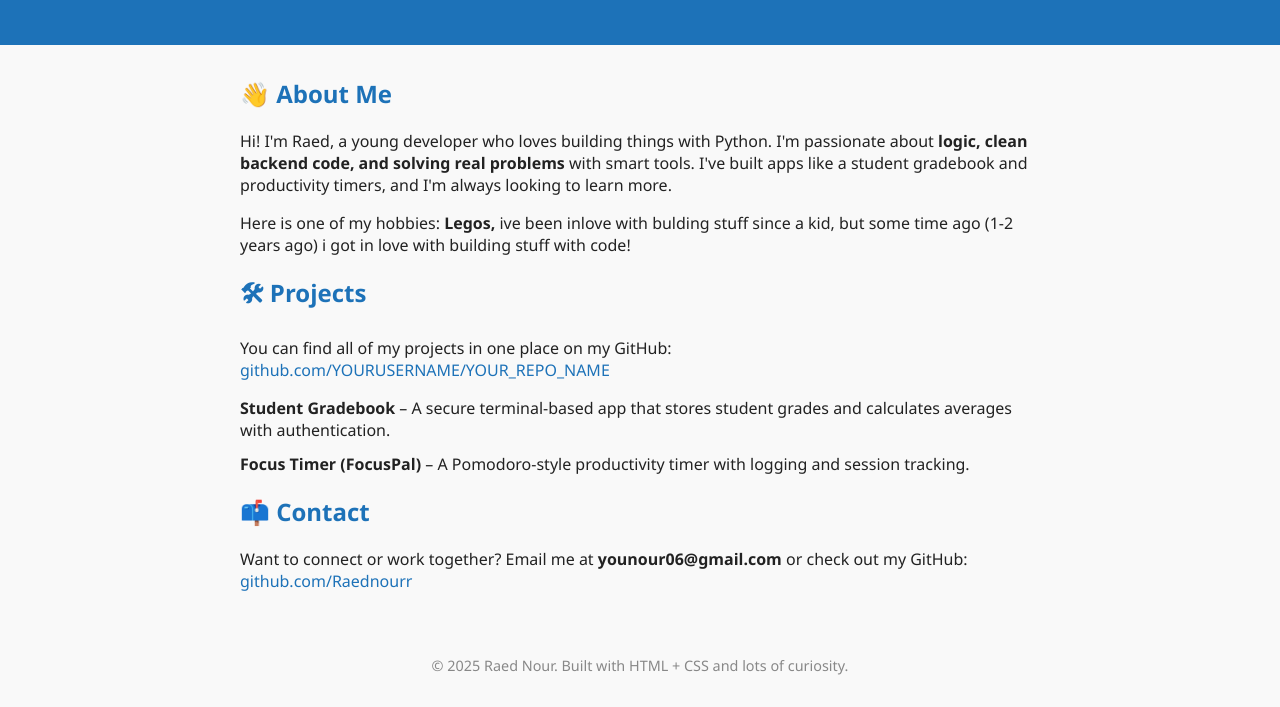
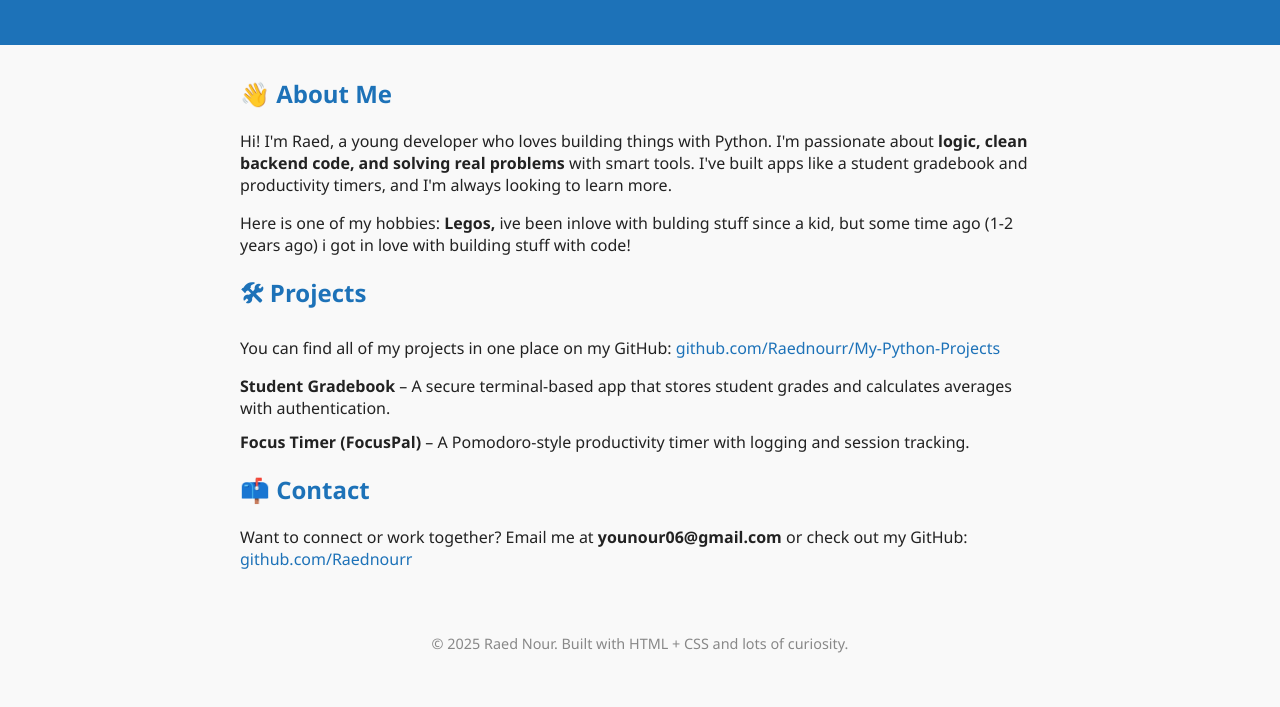
Before and after one commit to Raednourr/raednourr.github.io, a plain HTML site: page index.html in a window 1280 px wide. Shown: the part 143-850 px from the top of the page. After the commit the page ends 828 px from the top, so only its background shows below. Drawn offline with Linux system fonts and the light colour scheme.

Commit message:
Updated Portfolio

```diff
--- a/index.html
+++ b/index.html
@@ -77,8 +77,11 @@
         <h2>🛠 Projects</h2>
         <p>
           You can find all of my projects in one place on my GitHub:
-          <a href="https://github.com/Raednourr/Python-Roadmap" target="_blank">
-            github.com/YOURUSERNAME/YOUR_REPO_NAME
+          <a
+            href="https://github.com/Raednourr/My-Python-Projects"
+            target="_blank"
+          >
+            github.com/Raednourr/My-Python-Projects
           </a>
         </p>
         <ul>
```
